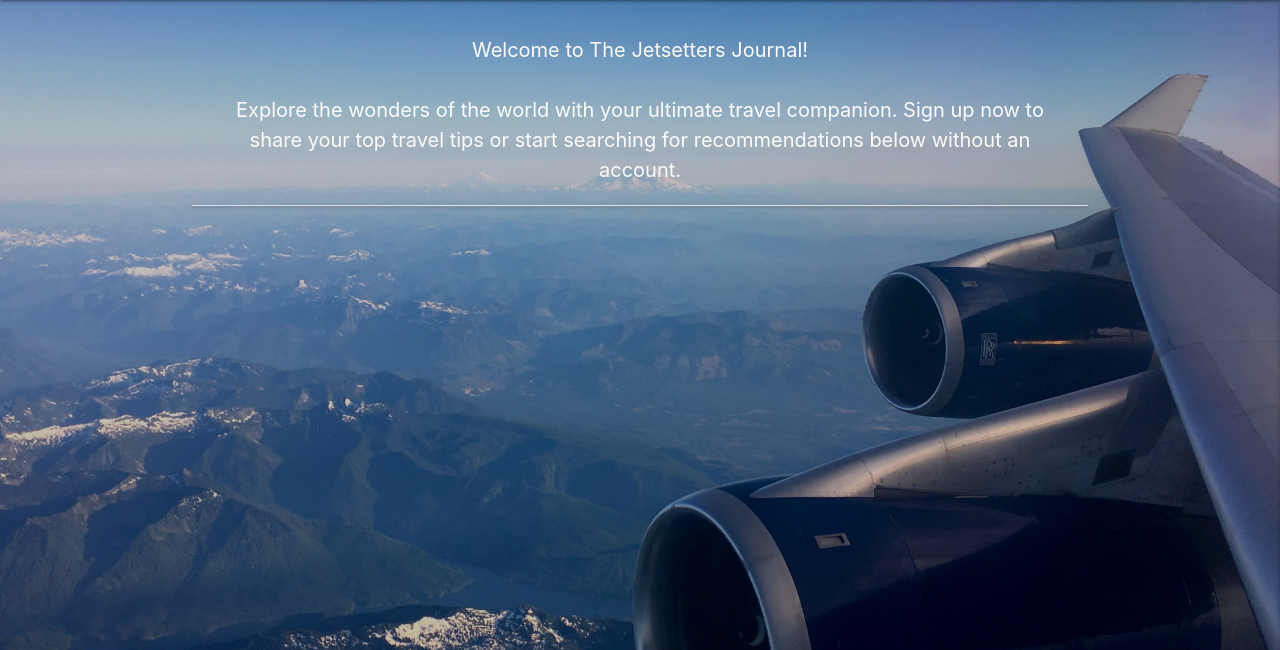
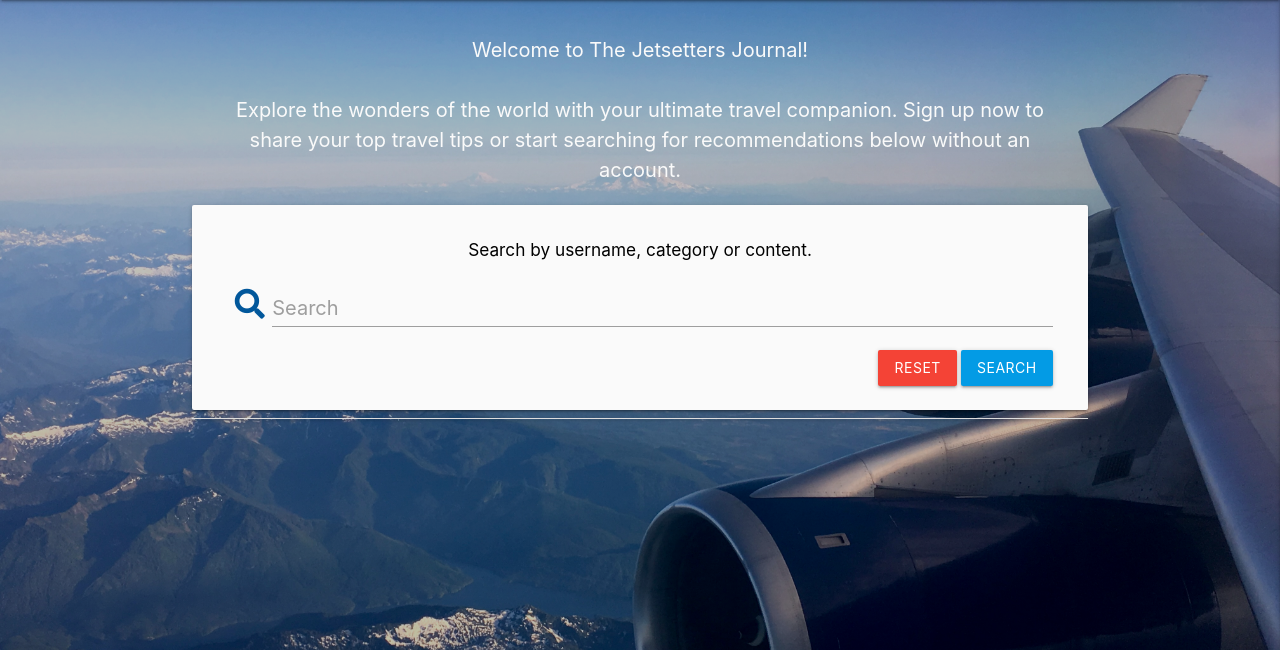
Before and after one commit to sian504/jetsetters-journal, a Flask app: page / in a window 1280 px wide. Shown: the part 64-714 px from the top of the page. Run offline with Flask 2, Linux system fonts and the light colour scheme; data that the repository does not hold is empty; some libraries are stand-ins or nearby versions.

Commit message:
Added search bar to home_page

```diff
--- a/templates/home_page.html
+++ b/templates/home_page.html
@@ -9,6 +9,25 @@
         Explore the wonders of the world with your ultimate travel companion. Sign up now to share your top travel tips
         or start searching for recommendations below without an account.
     </p>
+</div>
+<div class="row card-panel grey lighten-5 search-card">
+    <h6 class="center-align black-text text-darken-4 search-header">Search by username, category or content.</h6>
+    <form action="#" method="" class="col s12 search-form">
+        <div class="row valign-wrapper center-align">
+            <div class="input-field col s12" id="search-div">
+                <i class="fas fa-search prefix light-blue-text text-darken-4 search-icon"></i>
+                <input type="text" name="query" id="query" minlength="3" class="validate" required>
+                <label for="query" class="label-text">Search</label>
+            </div>
+        </div>
+        <div class="row valign-wrapper right-align">
+            <div class="col s12 m6">
+                <a href="#" class="red btn"></i> Reset</a>
+                <button type="submit" class="light-blue darken-1 btn">Search
+                </button>
+            </div>
+        </div>
+    </form>
 </div>
 <div>
     <ul class="collapsible">
```
